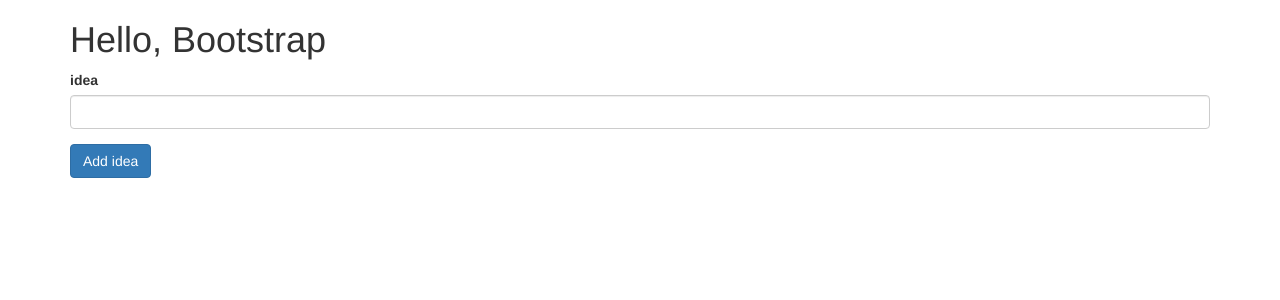
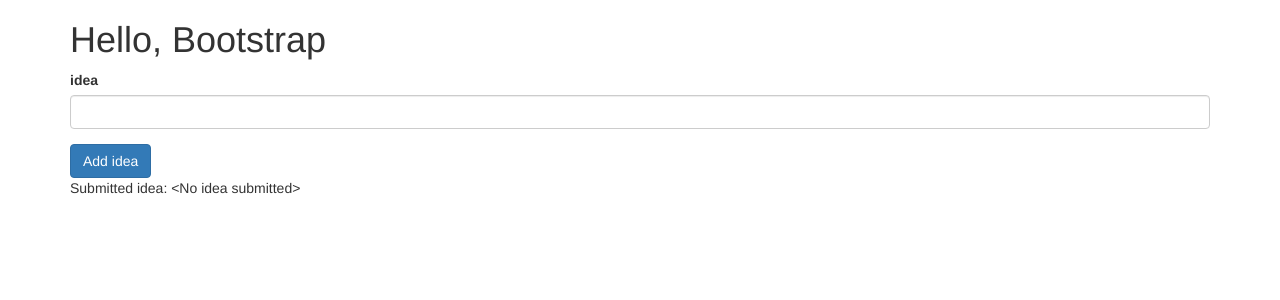
Before and after one commit to eleweek/idea-note-taking-app, a Flask app: page / in a window 1280 px wide. Shown: the top 300 px of the page. Run offline with Flask 2, Linux system fonts and the light colour scheme; some libraries are stand-ins or nearby versions.

Commit message:
Form now works and just puts idea back on the page

```diff
--- a/app.py
+++ b/app.py
@@ -17,10 +17,14 @@
 Bootstrap(app)
 
 
-@app.route("/")
+@app.route("/", methods = ["GET", "POST"])
 def hello():
     form = IdeaForm()
-    return render_template("index.html", form=form)
+    submitted_idea = "<No idea submitted>"
+    if form.validate_on_submit():
+        submitted_idea = form.idea.data
+
+    return render_template("index.html", form=form, submitted_idea=submitted_idea)
 
 if __name__ == "__main__":
     app.run(debug=True)
--- a/templates/index.html
+++ b/templates/index.html
@@ -8,5 +8,9 @@
   <div class="container">
     <h1>Hello, Bootstrap</h1>
     {{ wtf.quick_form(form, button_map={'submit_button': 'primary'}) }}
+    <p>
+      Submitted idea:
+      {{ submitted_idea }}
+    </p>
   </div>
 {% endblock %}
```
